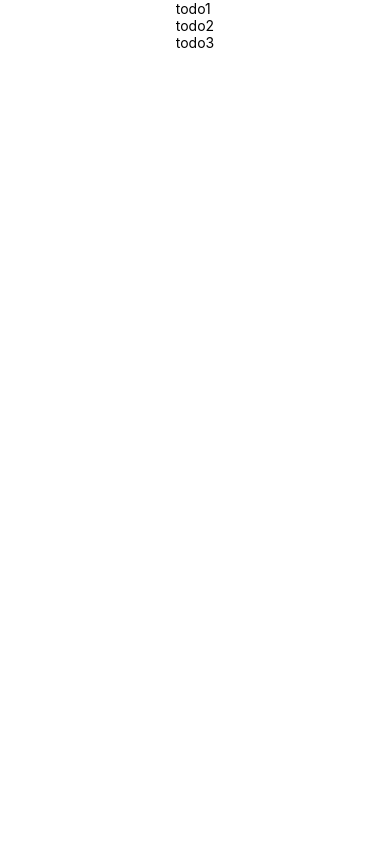
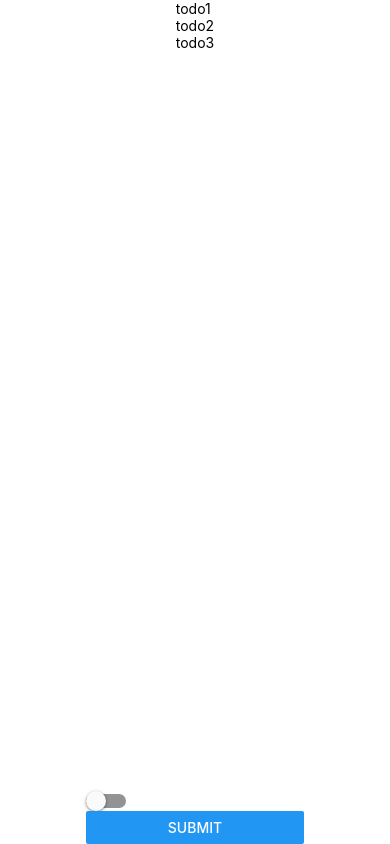
Before and after one commit to brunofragata96/final-app, a React Native app: screen / in a window 390 px wide. Built offline with nearby package versions, Linux system fonts and the light colour scheme.

Commit message:
button-working

```diff
--- a/App.js
+++ b/App.js
@@ -4,9 +4,10 @@ import {
   Text,
   View,
   FlatList,
+  Component,
 } from 'react-native';
 
-//import TodoAddForm from './todo/addForm'
+import AddForm from './todo/addForm'
 
 export default class App extends React.Component {
   constructor(props) {
@@ -31,8 +32,29 @@ export default class App extends React.Component {
             }
         ]
     }
+    this.handleUpdateListItem = this.handleUpdateListItem.bind(this)
+    this.handleRemoveListItem = this.handleRemoveListItem.bind(this)
+    this.handleAddListItem = this.handleAddListItem.bind(this)
+  }
 
-}
+  handleUpdateListItem (index, data) {
+    let list = this.state.list.slice()
+    list[index] = data
+    this.updateList(list)
+  }
+
+  handleRemoveListItem (index) {
+    let list = this.state.list.slice()
+    list.splice(index, 1)
+    this.updateList(list)
+  }
+
+  handleAddListItem (data) {
+    //console.log (data)
+    let list = this.state.list.slice()
+    list.push(data)
+    this.updateList(list)
+  }
 
   render() {
     return (
@@ -46,6 +68,7 @@ export default class App extends React.Component {
           renderItem={({item}) => <Text style={styles.item}>{item.text}</Text>}
         />
         </View>
+        <AddForm/>
       </View>
     );
   }
--- a/todo/addForm.js
+++ b/todo/addForm.js
@@ -1,21 +1,69 @@
-import React, { Component } from 'react';
+import React from 'react'
+import {
+    View,
+    TextInput,
+    Button,
+    Text,
+    Switch,
+} from 'react-native'
 
-export default class AddForm extends React.Component  {
+class AddForm extends React.Component{
     constructor(props) {
         super(props)
         this.state = {
+            adding: false,
+            isOpen : false,
+            data: {
+                text: "",
+                date: "",
+                done: false,
+            },
         }
+    this.onControlChange = this.onControlChange.bind(this);
+    this.handleInputChange = this.handleInputChange.bind(this)
+    this.handleSubmit = this.handleSubmit.bind(this)
+    }
 
+    onControlChange(value) {
+        return this.setState({
+            isOpen: !this.state.isOpen
+        });
+     }
+
+    handleInputChange (e) {
+        let val = e.target.value
+        let name = e.target.name
+        let data = Object.assign({}, this.state.data)
+        data[name] = e.target.type === 'checkbox' ? e.target.checked : val
+        this.setState({
+            data
+        })
     }
+
+    handleSubmit (e) {
+        e.preventDefault()
+        // validate data and then send
+        let data = Object.assign({}, this.state.data)
+        data.date = new Date (data.date)
+        this.setState({
+            data: {
+                text: "",
+                date: "",
+                done: false,
+            },
+            //adding: false
+        })
+        !this.props.onSubmit || this.props.onSubmit(data)
+    }
+
     render () {
         return <View>
-            {
-                this.state.adding
-                ? <form action={"#"} onSubmit={this.handleSubmit}>
+
+                <View action={"#"} onSubmit={this.handleSubmit}>
                     <View className="input__container">
-                        <label className="input__label" htmlFor="text">Task: </label>
+                        {/*<label className="input__label" htmlFor="text">Task: </label>*/}
                         <View className="input__wrapper">
-                            <input type="text"
+                            <TextInput type="text"
                                 id="text"
                                 value={this.state.data.text}
                                 name="text"
@@ -24,9 +72,9 @@ export default class AddForm extends React.Component  {
                         </View>
                     </View>
                     <View className="input__container">
-                        <label className="input__label" htmlFor="date">Date: </label>
+                        {/*<label className="input__label" htmlFor="date">Date: </label>*/}
                         <View className="input__wrapper">
-                            <input type="date"
+                            <TextInput type="date"
                                 id="date"
                                 value={this.state.data.date}
                                 name="date"
@@ -35,24 +83,24 @@ export default class AddForm extends React.Component  {
                         </View>
                     </View>
                     <View className="input__container">
-                        <label className="input__label" htmlFor="done">Estado: </label>
+                        {/*<label className="input__label" htmlFor="done">Estado: </labe*/}
                         <View className="input__wrapper">
-                            <input type="checkbox"
-                                id="done"
-                                checked={this.state.data.done}
-                                name="done"
-                                onChange={this.handleInputChange}
+                            <Switch
+                                onValueChange={this.onControlChange}
+                                value={this.state.isOpen}
+                                /*id="done"
+                                value={this.state.data.done}
+                                name="done"*/
                             />
                         </View>
                     </View>
-                    <button onClick={this.handleSubmit} className="submit-button">Submit</button>
-                    <button onClick={this.handleCancel} className="submit-button">Cancel</button>
-                </form>
-                : <button onClick={this.handleStartAdding}>Add</button>
-            }
+                    <Button
+                        onClick={this.handleSubmit}
+                        title="Submit"
+                    />
+                </View>
         </View>
+        }
     }
-}
-export default AddForm;
 
-}
+export default AddForm
```
Also changed, not shown: 1 other file (tests, documents, lock files or other folders).
